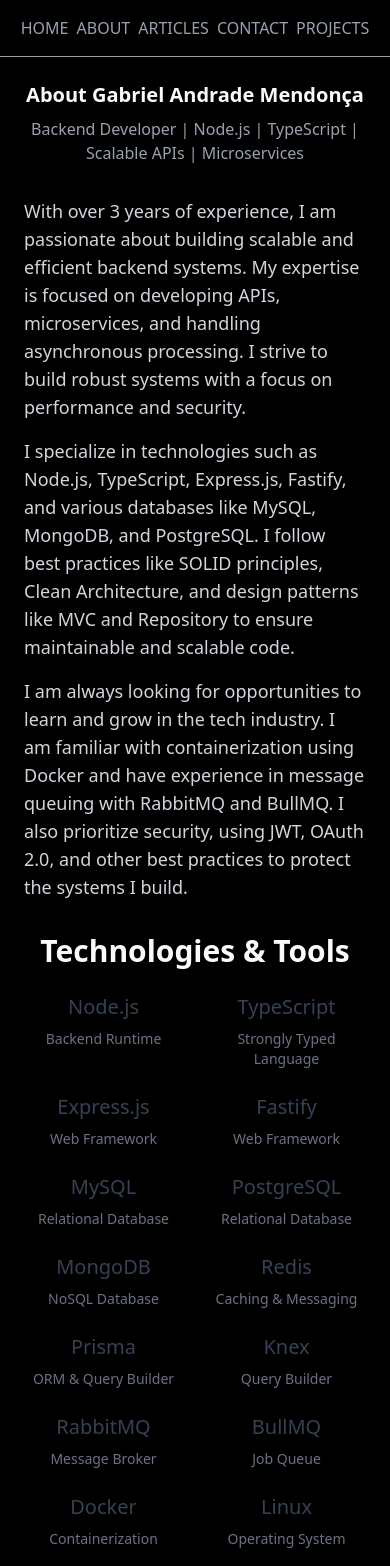
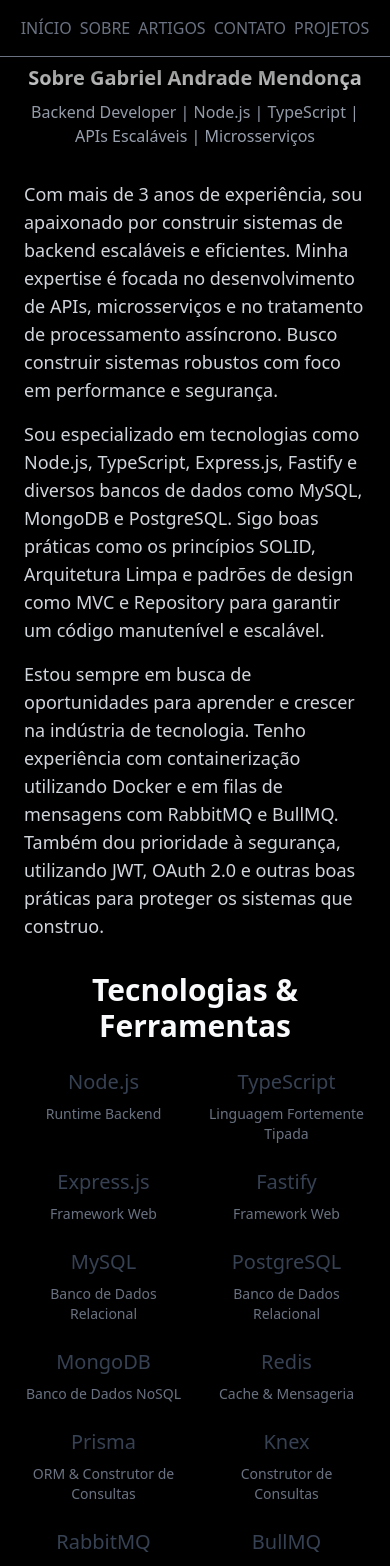
Before and after one commit to MendoncaGabriel/Portfolio, a React (Vite) app: page /about in a window 390 px wide. Shown: the top 1566 px of the page. Built offline with nearby package versions, Linux system fonts and the light colour scheme.

Commit message:
change to portuguese

```diff
--- a/index.html
+++ b/index.html
@@ -5,6 +5,7 @@
     <link rel="icon" type="image/svg+xml" href="/favicon.ico" />
     <meta name="viewport" content="width=device-width, initial-scale=1.0" />
     <meta name="google-site-verification" content="hLwI0y-QU12pHyXPpTeZFJOoot_0xS87VDfXBswfZZg" />
+    <meta name="description" content="Desenvolvedor Fullstack especializado em Node.js, React e APIs escaláveis. Buscando oportunidades em Manaus ou remoto.">
     <title>Gabriel Andrade</title>
   </head>
   <body>
--- a/src/App.tsx
+++ b/src/App.tsx
@@ -12,7 +12,7 @@
       <div className="flex flex-col min-h-screen bg-black">
         <Navbar />
 
-        <div className="flex-grow">
+        <div className="flex-grow mt-10">
           <Routes>
             <Route path="/" element={<Home />} />
             <Route path="/Portfolio" element={<Home />} />
--- /dev/null
+++ b/src/components/KeywordsSection.tsx
@@ -0,0 +1,71 @@
+import { FaSearch, FaCode, FaRocket } from "react-icons/fa";
+
+const KeywordsSection = () => {
+  return (
+    <section className="mt-20 px-6 sm:px-12 md:px-20 lg:px-32">
+      <h2 className="text-3xl sm:text-4xl font-bold text-center text-gray-200 mb-8">
+        Palavras-chave e SEO
+      </h2>
+
+      <div className="grid grid-cols-1 md:grid-cols-2 lg:grid-cols-3 gap-6">
+        {/* Palavras-chave gerais */}
+        <div className="bg-gray-800 p-6 rounded-xl shadow-lg hover:shadow-purple-500 transition-all">
+          <div className="flex items-center space-x-3 mb-4">
+            <FaSearch className="text-purple-400 text-2xl" />
+            <h3 className="text-xl font-semibold text-gray-100">Palavras-chave gerais</h3>
+          </div>
+          <ul className="text-gray-300 text-sm space-y-2">
+            <li>Desenvolvedor Fullstack em Manaus</li>
+            <li>Programador em Manaus</li>
+            <li>Desenvolvedor de software em Manaus</li>
+            <li>Dev Fullstack remoto</li>
+            <li>Desenvolvedor Node.js e React</li>
+            <li>Programador TypeScript e Fastify</li>
+            <li>Especialista em APIs escaláveis</li>
+            <li>Engenheiro de software com experiência em Docker e RabbitMQ</li>
+            <li>Fullstack Developer (Portuguese & English)</li>
+            <li>Dev backend com experiência em microserviços</li>
+            <li>Programador especialista em bancos de dados SQL e NoSQL</li>
+          </ul>
+        </div>
+
+        {/* Palavras-chave técnicas */}
+        <div className="bg-gray-800 p-6 rounded-xl shadow-lg hover:shadow-purple-500 transition-all">
+          <div className="flex items-center space-x-3 mb-4">
+            <FaCode className="text-green-400 text-2xl" />
+            <h3 className="text-xl font-semibold text-gray-100">Palavras-chave técnicas</h3>
+          </div>
+          <ul className="text-gray-300 text-sm space-y-2">
+            <li>Node.js, React, TypeScript, Fastify, Express.js</li>
+            <li>API REST, GraphQL, WebSockets</li>
+            <li>PostgreSQL, MySQL, MongoDB, Redis</li>
+            <li>Prisma ORM, Knex, Zustand, React Query</li>
+            <li>Docker, Git, GitHub Actions, CI/CD</li>
+            <li>JWT, OAuth 2.0, autenticação e segurança</li>
+            <li>RabbitMQ, mensageria, EventEmitter</li>
+            <li>Testes automatizados com Vitest e Supertest</li>
+            <li>Desenvolvimento de sistemas escaláveis</li>
+            <li>Arquitetura MVC, Repository Pattern, SOLID, POO</li>
+          </ul>
+        </div>
+
+        {/* SEO para recrutadores */}
+        <div className="bg-gray-800 p-6 rounded-xl shadow-lg hover:shadow-purple-500 transition-all">
+          <div className="flex items-center space-x-3 mb-4">
+            <FaRocket className="text-yellow-400 text-2xl" />
+            <h3 className="text-xl font-semibold text-gray-100">SEO para recrutadores</h3>
+          </div>
+          <ul className="text-gray-300 text-sm space-y-2">
+            <li>"Contratar desenvolvedor Fullstack em Manaus"</li>
+            <li>"Freelancer para desenvolvimento web"</li>
+            <li>"Programador remoto especializado em APIs escaláveis"</li>
+            <li>"Especialista em arquitetura de software e backend robusto"</li>
+            <li>"Desenvolvimento de software sob demanda"</li>
+          </ul>
+        </div>
+      </div>
+    </section>
+  );
+};
+
+export default KeywordsSection;
--- a/src/components/Navbar.tsx
+++ b/src/components/Navbar.tsx
@@ -1,13 +1,13 @@
-import { Link } from "react-router"
+import { Link } from "react-router";
 
 export const Navbar: React.FC = () => {
-  return(
-    <nav className="p-4 flex sm:space-x-4 space-x-2 items-center justify-center text-gray-400 border-b-1">
-      <Link to="/" className="hover:text-gray-50 duration-200">HOME</Link>
-      <Link to="/about" className="hover:text-gray-50 duration-200">ABOUT</Link>
-      <Link to="/articles" className="hover:text-gray-50 duration-200">ARTICLES</Link>
-      <Link to="/contact" className="hover:text-gray-50 duration-200">CONTACT</Link>
-      <Link to="/projects" className="hover:text-gray-50 duration-200">PROJECTS</Link>
+  return (
+    <nav className="z-50 bg-black shadow-black shadow-2xl fixed top-0 left-0 w-full p-4 flex sm:space-x-4 space-x-2 items-center justify-center text-gray-500 border-b-1">
+      <Link to="/" className="hover:text-gray-50 duration-100">INÍCIO</Link>
+      <Link to="/about" className="hover:text-gray-50 duration-100">SOBRE</Link>
+      <Link to="/articles" className="hover:text-gray-50 duration-100">ARTIGOS</Link>
+      <Link to="/contact" className="hover:text-gray-50 duration-100">CONTATO</Link>
+      <Link to="/projects" className="hover:text-gray-50 duration-100">PROJETOS</Link>
     </nav>
-  )
-}
+  );
+};
--- a/src/pages/AboutMe.tsx
+++ b/src/pages/AboutMe.tsx
@@ -6,49 +6,49 @@
       <section className="h-full space-y-8">
         {/* Título e Introdução */}
         <div className="text-center">
-          <h1 className="text-xl sm:text-5xl font-bold ">About Gabriel Andrade Mendonça</h1>
+          <h1 className="text-xl sm:text-5xl font-bold ">Sobre Gabriel Andrade Mendonça</h1>
           <p className=" sm:text-2xl text-gray-400 mt-2">
-            Backend Developer | Node.js | TypeScript | Scalable APIs | Microservices
+            Backend Developer | Node.js | TypeScript | APIs Escaláveis | Microsserviços
           </p>
         </div>
 
         {/* Descrição sobre a carreira */}
         <div className="space-y-4">
           <p className="text-lg sm:text-xl text-gray-300 font-light">
-            With over 3 years of experience, I am passionate about building scalable and efficient backend systems. My expertise is focused on developing APIs, microservices, and handling asynchronous processing. I strive to build robust systems with a focus on performance and security.
+            Com mais de 3 anos de experiência, sou apaixonado por construir sistemas de backend escaláveis e eficientes. Minha expertise é focada no desenvolvimento de APIs, microsserviços e no tratamento de processamento assíncrono. Busco construir sistemas robustos com foco em performance e segurança.
           </p>
 
           <p className="text-lg sm:text-xl text-gray-300 font-light">
-            I specialize in technologies such as Node.js, TypeScript, Express.js, Fastify, and various databases like MySQL, MongoDB, and PostgreSQL. I follow best practices like SOLID principles, Clean Architecture, and design patterns like MVC and Repository to ensure maintainable and scalable code.
+            Sou especializado em tecnologias como Node.js, TypeScript, Express.js, Fastify e diversos bancos de dados como MySQL, MongoDB e PostgreSQL. Sigo boas práticas como os princípios SOLID, Arquitetura Limpa e padrões de design como MVC e Repository para garantir um código manutenível e escalável.
           </p>
 
           <p className="text-lg sm:text-xl text-gray-300 font-light">
-            I am always looking for opportunities to learn and grow in the tech industry. I am familiar with containerization using Docker and have experience in message queuing with RabbitMQ and BullMQ. I also prioritize security, using JWT, OAuth 2.0, and other best practices to protect the systems I build.
+            Estou sempre em busca de oportunidades para aprender e crescer na indústria de tecnologia. Tenho experiência com containerização utilizando Docker e em filas de mensagens com RabbitMQ e BullMQ. Também dou prioridade à segurança, utilizando JWT, OAuth 2.0 e outras boas práticas para proteger os sistemas que construo.
           </p>
         </div>
 
         {/* Tecnologias que uso */}
         <div className="text-center space-y-6">
-          <h2 className="text-3xl font-semibold">Technologies & Tools</h2>
+          <h2 className="text-3xl font-semibold">Tecnologias & Ferramentas</h2>
 
           <div className="grid grid-cols-2 sm:grid-cols-3 md:grid-cols-4 gap-6 mt-4">
             {[
-              { name: "Node.js", description: "Backend Runtime" },
-              { name: "TypeScript", description: "Strongly Typed Language" },
-              { name: "Express.js", description: "Web Framework" },
-              { name: "Fastify", description: "Web Framework" },
-              { name: "MySQL", description: "Relational Database" },
-              { name: "PostgreSQL", description: "Relational Database" },
-              { name: "MongoDB", description: "NoSQL Database" },
-              { name: "Redis", description: "Caching & Messaging" },
-              { name: "Prisma", description: "ORM & Query Builder" },
-              { name: "Knex", description: "Query Builder" },
-              { name: "RabbitMQ", description: "Message Broker" },
-              { name: "BullMQ", description: "Job Queue" },
-              { name: "Docker", description: "Containerization" },
-              { name: "Linux", description: "Operating System" },
-              { name: "Git & GitHub", description: "Version Control" },
-              { name: "JWT & OAuth 2.0", description: "Authentication & Security" },
+              { name: "Node.js", description: "Runtime Backend" },
+              { name: "TypeScript", description: "Linguagem Fortemente Tipada" },
+              { name: "Express.js", description: "Framework Web" },
+              { name: "Fastify", description: "Framework Web" },
+              { name: "MySQL", description: "Banco de Dados Relacional" },
+              { name: "PostgreSQL", description: "Banco de Dados Relacional" },
+              { name: "MongoDB", description: "Banco de Dados NoSQL" },
+              { name: "Redis", description: "Cache & Mensageria" },
+              { name: "Prisma", description: "ORM & Construtor de Consultas" },
+              { name: "Knex", description: "Construtor de Consultas" },
+              { name: "RabbitMQ", description: "Broker de Mensagens" },
+              { name: "BullMQ", description: "Fila de Tarefas" },
+              { name: "Docker", description: "Containerização" },
+              { name: "Linux", description: "Sistema Operacional" },
+              { name: "Git & GitHub", description: "Controle de Versão" },
+              { name: "JWT & OAuth 2.0", description: "Autenticação & Segurança" },
             ].map((tech, index) => (
               <div key={index} className="flex flex-col items-center space-y-2">
                 <div className="text-xl font-medium text-gray-700">{tech.name}</div>
@@ -58,39 +58,38 @@
           </div>
         </div>
 
-
         {/* Experiência profissional */}
         <div className="space-y-6">
-          <h2 className="text-3xl font-semibold  text-center">Professional Experience</h2>
+          <h2 className="text-3xl font-semibold text-center">Experiência Profissional</h2>
 
           <div className="border-t-2 border-gray-400 pt-4">
             <h3 className="text-xl font-semibold ">ClickIP – Backend Developer</h3>
             <p className="text-gray-300 font-light mt-2">
-              <b>05/08/2024 to 18/02/2025</b>
+              <b>05/08/2024 a 18/02/2025</b>
             </p>
             <ul className="list-disc pl-6 text-gray-300 mt-2">
-              <li>Developed scalable APIs and internal systems for automating customer service, support, and service management.</li>
-              <li>Worked on database modeling and optimization for performance and scalability.</li>
-              <li>Implemented microservices, SSO, and complex system integrations.</li>
-              <li>Participated in bug fixes, feature development, and architecture improvements across multiple company projects.</li>
+              <li>Desenvolvi APIs escaláveis e sistemas internos para automação do atendimento ao cliente, suporte e gestão de serviços.</li>
+              <li>Trabalhei na modelagem e otimização de banco de dados para performance e escalabilidade.</li>
+              <li>Implementei microsserviços, SSO e integrações complexas de sistemas.</li>
+              <li>Participei de correções de bugs, desenvolvimento de funcionalidades e melhorias na arquitetura de diversos projetos da empresa.</li>
             </ul>
           </div>
 
           <div className="border-t-2 border-gray-400 pt-4">
             <h3 className="text-xl font-semibold ">Grupo MM – Fullstack Developer</h3>
             <p className="text-gray-300 font-light mt-2">
-              <b>20/10/2023 to 01/08/2024</b>
+              <b>20/10/2023 a 01/08/2024</b>
             </p>
             <ul className="list-disc pl-6 text-gray-300 mt-2">
-              <li>Developed the MAIN web system for managing orders, user registration, deliveries, stock, loyalty, budgets, and purchase analysis.</li>
-              <li>Customized and enhanced the Tray Commerce e-commerce platform according to business needs.</li>
-              <li>Worked on software modeling and architecture, ensuring efficiency, scalability, and system integration.</li>
+              <li>Desenvolvi o sistema WEB PRINCIPAL para gestão de pedidos, cadastro de usuários, entregas, estoque, fidelidade, orçamentos e análise de compras.</li>
+              <li>Personalizei e melhorei a plataforma de e-commerce Tray Commerce conforme as necessidades do negócio.</li>
+              <li>Trabalhei na modelagem e arquitetura de software, garantindo eficiência, escalabilidade e integração de sistemas.</li>
             </ul>
           </div>
         </div>
 
         {/* Contato e Links */}
-        <div className="flex  border-gray-50  w-full flex-wrap justify-center gap-4 text-black font-semibold">
+        <div className="flex border-gray-50 w-full flex-wrap justify-center gap-4 text-black font-semibold">
             <a
               href="https://github.com/MendoncaGabriel"
               target="_blank"
@@ -110,15 +109,13 @@
             </a>
 
             <a
-              href="/public/docs/Gabriel Andrade Mendonça - Programador Backend.pdf"
+              href="/public/docs/Gabriel Andrade Mendonça - Programador FullStack.pdf"
               target="_blank"
               className="px-4 py-2 rounded-sm bg-gray-300 flex items-center space-x-2 justify-center hover:shadow-md shadow-purple-800 duration-200 hover:-translate-y-1 hover:border-purple-500 border-2"
             >
               <FaFileAlt />
-              <span>Resume</span>
+              <span>Currículo</span>
             </a>
-
-
           </div>
       </section>
     </div>
--- a/src/pages/Articles.tsx
+++ b/src/pages/Articles.tsx
@@ -4,9 +4,9 @@
       <section className="h-full flex flex-col items-center justify-center gap-6">
         {/* Título da seção */}
         <div className="text-center">
-          <h1 className="text-4xl sm:text-5xl font-bold">Articles Coming Soon!</h1>
+          <h1 className="text-4xl sm:text-5xl font-bold">Artigos em Breve!</h1>
           <p className="text-lg sm:text-xl text-gray-300 font-light mt-2">
-            I'm currently working on writing some technical articles. Stay tuned!
+            Estou atualmente trabalhando na escrita de alguns artigos técnicos. Fique ligado!
           </p>
         </div>
 
--- a/src/pages/Home.tsx
+++ b/src/pages/Home.tsx
@@ -1,24 +1,36 @@
 import IImg from "../../public/images/138128244.png";
 import { FaGithub, FaLinkedin, FaFileAlt } from "react-icons/fa";
 import ScrollingLogoAnimation from "../components/TechLogos";
+import KeywordsSection from "../components/KeywordsSection";
 
 export const Home: React.FC = () => {
+  const currentDate = new Date();
+  const currentYear = currentDate.getFullYear();
+
   return (
     <div className="text-gray-50 h-full sm:p-12 lg:p-16 ">
       <section className="h-full  flex-col sm:flex-row flex items-center justify-center">
-
         {/* Primeira coluna */}
         <div className="flex flex-col items-center md:items-start justify-between h-full  sm:py-10 space-y-6 md:space-y-8  md:w-1/2">
-
           <div className="text-center md:text-right text-4xl sm:text-5xl md:text-6xl font-extrabold  w-full">
-            <h1 className="text-5xl sm:text-6xl md:text-7xl">GABRIEL ANDRADE</h1>
-            <p className="text-xl sm:text-3xl font-semibold text-gray-300 mt-2">BACKEND DEVELOPER</p>
+            <h1 className="text-5xl sm:text-6xl md:text-7xl">
+              GABRIEL ANDRADE
+            </h1>
+            <p className="text-xl sm:text-3xl font-semibold text-gray-300 mt-2">
+              FULLSTACK DEVELOPER
+            </p>
           </div>
 
           <p className="text-gray-300  font-light text-center sm:text-left text-base sm:text-lg md:text-xl px-6 sm:px-10 md:px-12">
-            <b>Backend Developer specialized in Node.js and TypeScript.</b>
-            Focused on building scalable and efficient APIs, applying good software architecture practices to ensure performance and security.
-            I constantly seek to improve my skills and deliver high-level solutions.
+            <strong>
+              Desenvolvedor Fullstack especializado em Node.js e TypeScript.{" "}
+            </strong>
+            Focado na criação de <strong>APIs escaláveis e eficientes</strong> e
+            no desenvolvimento de <strong>interfaces modernas</strong>. Aplico
+            boas práticas de <strong>arquitetura de software</strong> para
+            garantir <strong>performance, segurança e usabilidade</strong>.
+            Estou sempre em busca de aprimorar minhas habilidades e entregar
+            soluções de alto nível.
           </p>
 
           <div className="flex flex-wrap justify-center md:justify-center sm:gap-6  text-black font-semibold w-full">
@@ -41,7 +53,7 @@
             </a>
 
             <a
-              href="/public/docs/Gabriel Andrade Mendonça - Programador Backend.pdf"
+              href="/public/docs/Gabriel Andrade Mendonça - Programador FullStack.pdf"
               target="_blank"
               className="px-6 py-3 rounded-lg bg-gray-300 flex items-center space-x-3 justify-center hover:shadow-xl shadow-purple-800 duration-300 hover:-translate-y-1 hover:border-purple-500 border-2"
             >
@@ -49,27 +61,62 @@
               <span className="text-lg sm:text-xl">Resume</span>
             </a>
           </div>
-
-
         </div>
-
 
         <div className="flex items-center justify-center p-8 sm:p-12 md:p-16">
           <img
             src={IImg}
-            alt="my image"
+            alt="Gabriel Mendonça - Desenvolvedor Fullstack em Manaus"
+            title="Desenvolvedor de Software"
             className="rounded-lg shadow-xl w-full max-w-md sm:max-w-lg md:max-w-2xl lg:max-w-3xl xl:max-w-4xl"
           />
         </div>
-
-
-
       </section>
 
+      <ScrollingLogoAnimation />
+      <KeywordsSection />
 
-        <ScrollingLogoAnimation />
+      <section className="md:mt-10 mt-5 p-10">
+        <hr className="border-gray-700 mb-2" />
 
+        <h1>Gabriel Mendonça - Desenvolvedor Fullstack em Manaus</h1>
+        <h2>Programador de software | Node.js | React | APIs escaláveis</h2>
+        <br />
+        <p>
+          Olá! Meu nome é Gabriel Mendonça e sou{" "}
+          <strong>desenvolvedor Fullstack</strong> especializado em{" "}
+          <strong>Node.js, React e TypeScript</strong>. Trabalho na criação de{" "}
+          <strong>
+            APIs escaláveis, sistemas robustos e aplicações web modernas
+          </strong>
+          . Atualmente, estou disponível para oportunidades em{" "}
+          <strong>Manaus e remoto</strong>.
+        </p>
+      </section>
 
+      {/* Footer */}
+      <footer className="bg-gray-900 text-gray-300 py-8 mt-10">
+        <div className="container mx-auto text-center">
+          <div className="flex justify-center gap-6 mb-4">
+            <a
+              href="https://github.com/MendoncaGabriel"
+              target="_blank"
+              className="text-gray-300 hover:text-gray-50 transition-colors duration-300"
+            >
+              <FaGithub size={30} />
+            </a>
+            <a
+              href="https://www.linkedin.com/in/mendon%C3%A7agabriel/"
+              target="_blank"
+              className="text-gray-300 hover:text-gray-50 transition-colors duration-300"
+            >
+              <FaLinkedin size={30} />
+            </a>
+          </div>
+          <p className="text-sm mb-2">&copy; {currentYear} Gabriel Andrade. Todos os direitos reservados.</p>
+          <p className="text-sm">Desenvolvedor Fullstack | Manaus, AM</p>
+        </div>
+      </footer>
     </div>
   );
 };
--- a/src/pages/Projects.tsx
+++ b/src/pages/Projects.tsx
@@ -11,7 +11,7 @@
   const projetos: Projeto[] = [
     // {
     //   nome: "Product Manager",
-    //   descricao: "API for managing users, products, and categories with authentication and CRUD operations, using Repository and Factory Pattern for a modular architecture.",
+    //   descricao: "API para gerenciar usuários, produtos e categorias com autenticação e operações CRUD, utilizando Repository e Factory Pattern para uma arquitetura modular.",
     //   tecnologias: ["Node.js", "Typescript", "Fastify.js", "PostgreSql", "Prisma.js", "Docker", "Zod"],
     //   github: "https://github.com/MendoncaGabriel/product-manager",
     // },
@@ -22,14 +22,16 @@
       <section className="h-full flex flex-col items-center justify-center gap-6">
         {/* Título da seção */}
         <div className="text-center">
-          <h1 className="text-4xl sm:text-5xl font-bold">Projects</h1>
-          <p className="text-lg sm:text-xl text-gray-300 font-light mt-2">
-            Here are some of the projects I've worked on. Click on them to see more details or view the code.
-          </p>
+          <h1 className="text-4xl sm:text-5xl font-bold">Projetos</h1>
+          {projetos.length > 0 && (
+            <p className="text-lg sm:text-xl text-gray-300 font-light mt-2">
+              Aqui estão alguns dos projetos em que trabalhei. Clique neles para ver mais detalhes ou visualizar o código.
+            </p>
+          )}
         </div>
 
         {/* Projetos */}
-        <div className="grid grid-cols-1 sm:grid-cols-2 lg:grid-cols-3 gap-8">
+        <div className="grid grid-cols-1 sm:grid-cols-2 lg:grid-cols-3 gap-8 border">
           {projetos.length !== 0 ? (
             projetos.map((projeto, index) => (
               <div
@@ -39,7 +41,7 @@
                 <h2 className="text-2xl font-semibold text-gray-50">{projeto.nome}</h2>
                 <p className="text-gray-300 mt-2">{projeto.descricao}</p>
                 <p className="text-sm text-gray-400 mt-2">
-                  <b className="text-purple-500 text-lg">Technologies:</b> {projeto.tecnologias.join(", ")}
+                  <b className="text-purple-500 text-lg">Tecnologias:</b> {projeto.tecnologias.join(", ")}
                 </p>
 
                 <div className="mt-4 flex space-x-4">
@@ -55,11 +57,18 @@
               </div>
             ))
           ) : (
-            <p className="text-center">
-              Sorry I'm still working on it, projects I've already worked on will be posted soon.
-            </p>
+            <p></p>
           )}
         </div>
+
+        {/* Condicional para quando não há projetos */}
+        {projetos.length === 0 && (
+          <div className="flex justify-center items-center w-full h-full">
+            <p className="text-center text-gray-300 border p-4">
+              Desculpe, ainda estou trabalhando nisso. Projetos nos quais já trabalhei serão postados em breve.
+            </p>
+          </div>
+        )}
       </section>
     </div>
   );
```
Also changed, not shown: src/pages/Contact.tsx (+7 -8 lines), 2 other files (tests, documents, lock files or other folders).
